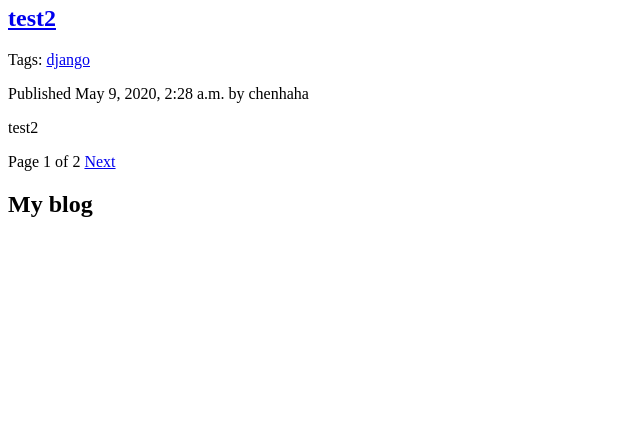
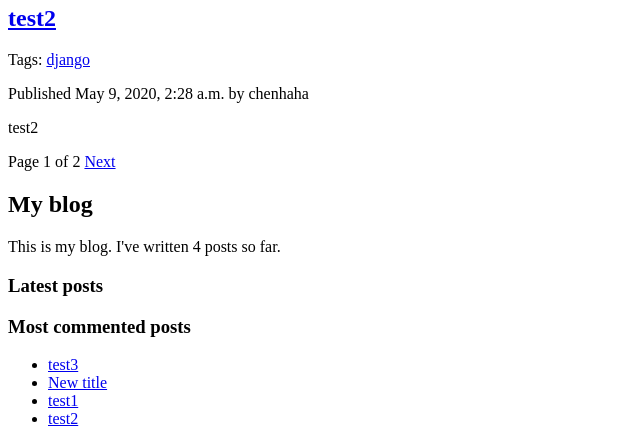
Before and after one commit to Zhanchenhaha/mysite1, a Django app: page /blog/ in a window 1280 px wide. Shown: the part 381-825 px from the top of the page, without its empty margins (0-640 px from the left). Before the commit the page ends 598 px from the top, so only its background shows below. Run offline with Django 3.2, Linux system fonts and the light colour scheme; data comes from the database, SQL or seed files in the repository; parts of the project's set-up code (start-up, migrations or seed data) failed here and were passed over.

Commit message:
自定义模板标签

```diff
--- a/blog/templates/base.html
+++ b/blog/templates/base.html
@@ -1,4 +1,4 @@
-{#{% load blog_tags %}#}
+{% load blog_tags %}
 {% load static %}
 <!DOCTYPE html>
 <html lang="en">
@@ -13,9 +13,18 @@
     </div>
     <div id="sidebar">
         <h2>My blog</h2>
-{#        <p>This is my blog. I've written {% total_posts %} posts so far.</p>#}
-{#        <h3>Latest posts</h3>#}
-{#        {% show_latest_posts 3 %}#}
+        <p>This is my blog. I've written {% total_posts %} posts so far.</p>
+        <h3>Latest posts</h3>
+        {% show_latest_posts 3 %}
+        <h3>Most commented posts</h3>
+        {% get_most_commented_posts as most_commented_posts %}
+        <ul>
+            {% for post in most_commented_posts %}
+                <li>
+                    <a href="{{ post.get_absolute_url }}">{{ post.title }}</a>
+                </li>
+            {% endfor %}
+        </ul>
     </div>
 </body>
 </html>
--- /dev/null
+++ b/blog/templates/blog/post/latest_posts.html
@@ -0,0 +1,7 @@
+<ul>
+    {% for post in latest_posts %}
+    <li>
+        <a href="{{ post.get_absolute_url }}">{{ post.title }}</a>
+    </li>
+    {% endfor %}
+</ul>
--- /dev/null
+++ b/blog/templatetags/blog_tags.py
@@ -0,0 +1,22 @@
+from django import template
+from django.db.models import Count
+
+from ..models import Post
+
+register = template.Library()
+
+
+@register.simple_tag
+def total_posts():
+    return Post.published.count()
+
+
+@register.inclusion_tag('blog/post/latest_posts.html')
+def show_latest_posts(count=5):
+    latest_posts = Post.published.order_by('-publish')[:count]
+    return {'latest_post': latest_posts}
+
+
+@register.simple_tag
+def get_most_commented_posts(count=5):
+    return Post.published.annotate(total_comments=Count('comments')).order_by('-total_comments')[:count]
```
Also changed, not shown: blog/templatetags/__init__.py (added).
